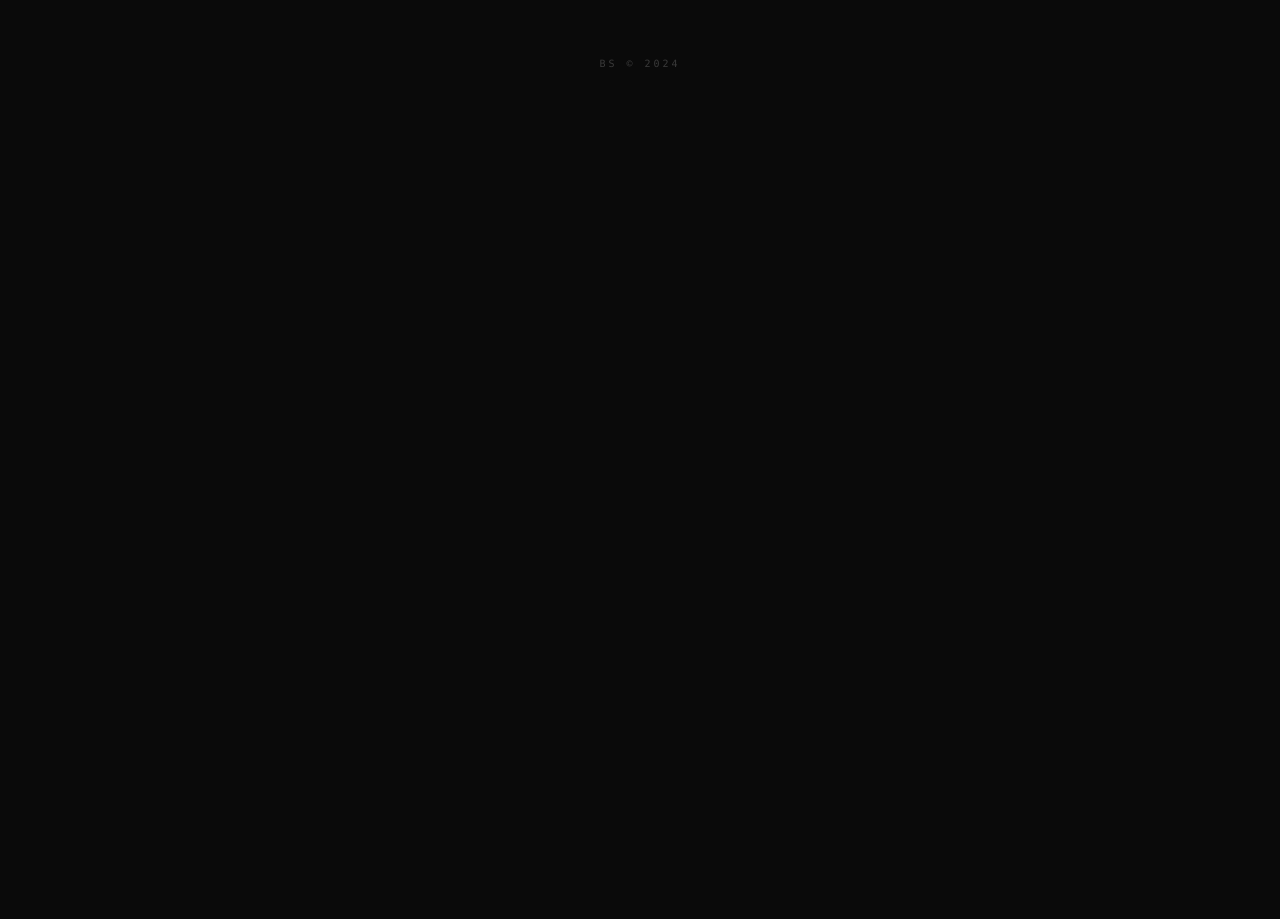
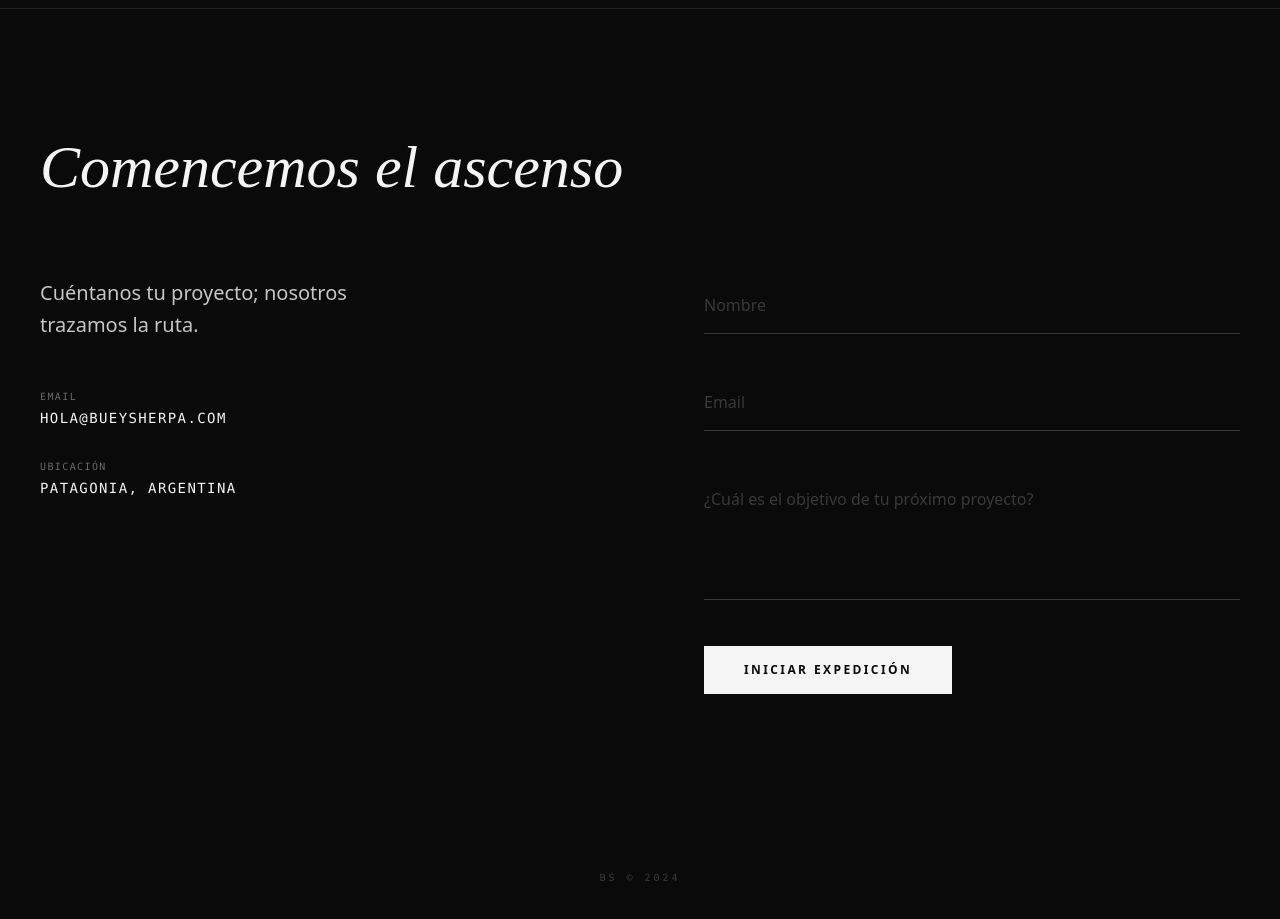
Before and after one commit to miguelsaenzbrand/buey-sherpa, a Next.js app: page / in a window 1280 px wide. Shown: the part 2620-3539 px from the top of the page. Before the commit the page ends 2739 px from the top, so only its background shows below. Built offline with nearby package versions, Linux system fonts and the light colour scheme; no server answers.

Commit message:
Backend: Implement contact form with Resend and Server Actions

```diff
--- a/package.json
+++ b/package.json
@@ -13,7 +13,8 @@
     "lucide-react": "^1.14.0",
     "next": "16.2.4",
     "react": "19.2.4",
-    "react-dom": "19.2.4"
+    "react-dom": "19.2.4",
+    "resend": "^6.12.3"
   },
   "devDependencies": {
     "@tailwindcss/postcss": "^4",
--- /dev/null
+++ b/src/app/actions.ts
@@ -0,0 +1,39 @@
+"use server";
+
+import { Resend } from 'resend';
+
+const resend = new Resend(process.env.RESEND_API_KEY);
+
+export async function sendEmail(formData: FormData) {
+  const name = formData.get('name') as string;
+  const email = formData.get('email') as string;
+  const message = formData.get('message') as string;
+
+  if (!name || !email || !message) {
+    return { error: 'Por favor, completa todos los campos.' };
+  }
+
+  try {
+    const { data, error } = await resend.emails.send({
+      from: 'Buey Sherpa <onboarding@resend.dev>', // Initial testing domain
+      to: ['hola@bueysherpa.com'],
+      subject: `Nueva expedición: ${name}`,
+      replyTo: email,
+      html: `
+        <h2>Nuevo mensaje de contacto</h2>
+        <p><strong>Nombre:</strong> ${name}</p>
+        <p><strong>Email:</strong> ${email}</p>
+        <p><strong>Mensaje:</strong></p>
+        <p>${message.replace(/\n/g, '<br>')}</p>
+      `,
+    });
+
+    if (error) {
+      return { error: 'Error de Resend: ' + error.message };
+    }
+
+    return { success: true };
+  } catch (err) {
+    return { error: 'Error inesperado al enviar el correo.' };
+  }
+}
--- a/src/app/globals.css
+++ b/src/app/globals.css
@@ -4,6 +4,7 @@
   --color-buey-dark: #0A0A0A;
   --color-buey-white: #F5F5F5;
   --color-buey-orange: #FF4F00;
+  --font-serif: "Times New Roman", Georgia, serif;
 }
 
 body {
--- a/src/app/page.tsx
+++ b/src/app/page.tsx
@@ -1,14 +1,30 @@
 "use client";
 
 import { motion } from "framer-motion";
+import { useState, useTransition } from "react";
+import { sendEmail } from "./actions";
 
 export default function Home() {
+  const [status, setStatus] = useState<{ success?: boolean; error?: string } | null>(null);
+  const [isPending, startTransition] = useTransition();
+
   const cumbres = [
     { id: "01", title: "MARKETING", desc: "ESTRATEGIA INTEGRAL" },
     { id: "02", title: "PRODUCCIÓN AUDIOVISUAL", desc: "NARRATIVA VISUAL" },
     { id: "03", title: "DESARROLLO WEB", desc: "ARQUITECTURA DIGITAL" },
     { id: "04", title: "MARKETING DIGITAL TÉCNICO", desc: "SEO / SEM" },
   ];
+
+  async function handleSubmit(formData: FormData) {
+    setStatus(null);
+    startTransition(async () => {
+      const result = await sendEmail(formData);
+      setStatus(result);
+      if (result.success) {
+        (document.getElementById("contact-form") as HTMLFormElement).reset();
+      }
+    });
+  }
 
   return (
     <main className="min-h-screen bg-buey-dark text-buey-white flex flex-col items-center selection:bg-buey-orange selection:text-buey-dark overflow-x-hidden font-sans">
@@ -102,6 +118,106 @@ export default function Home() {
         </motion.div>
       </section>
 
+      {/* CONTACT Section */}
+      <section className="w-full border-t border-buey-white/10 py-32 px-10 bg-buey-dark">
+        <div className="max-w-7xl mx-auto">
+          <motion.h2
+            initial={{ opacity: 0, y: 20 }}
+            whileInView={{ opacity: 1, y: 0 }}
+            transition={{ duration: 0.8 }}
+            viewport={{ once: true }}
+            className="text-4xl md:text-6xl font-serif italic font-light mb-20"
+          >
+            Comencemos el ascenso
+          </motion.h2>
+
+          <div className="grid grid-cols-1 md:grid-cols-2 gap-16 md:gap-32">
+            {/* Lado Izquierdo */}
+            <motion.div
+              initial={{ opacity: 0, x: -20 }}
+              whileInView={{ opacity: 1, x: 0 }}
+              transition={{ duration: 0.8, delay: 0.2 }}
+              viewport={{ once: true }}
+              className="space-y-12"
+            >
+              <div className="space-y-6">
+                <p className="text-lg md:text-xl font-light leading-relaxed text-buey-white/80 max-w-sm">
+                  Cuéntanos tu proyecto; nosotros trazamos la ruta.
+                </p>
+              </div>
+
+              <div className="space-y-4 font-mono text-sm tracking-widest uppercase">
+                <div className="space-y-1">
+                  <span className="opacity-40 block text-[10px]">Email</span>
+                  <a href="mailto:hola@bueysherpa.com" className="hover:text-buey-orange transition-colors">
+                    hola@bueysherpa.com
+                  </a>
+                </div>
+                <div className="space-y-1 pt-4">
+                  <span className="opacity-40 block text-[10px]">Ubicación</span>
+                  <p>Patagonia, Argentina</p>
+                </div>
+              </div>
+            </motion.div>
+
+            {/* Lado Derecho - Formulario */}
+            <motion.div
+              initial={{ opacity: 0, x: 20 }}
+              whileInView={{ opacity: 1, x: 0 }}
+              transition={{ duration: 0.8, delay: 0.4 }}
+              viewport={{ once: true }}
+            >
+              <form id="contact-form" action={handleSubmit} className="space-y-10">
+                <div className="space-y-1 relative">
+                  <input
+                    name="name"
+                    type="text"
+                    placeholder="Nombre"
+                    required
+                    className="w-full bg-transparent border-b border-buey-white/20 py-4 outline-none focus:border-buey-orange transition-colors placeholder:text-buey-white/20"
+                  />
+                </div>
+                <div className="space-y-1 relative">
+                  <input
+                    name="email"
+                    type="email"
+                    placeholder="Email"
+                    required
+                    className="w-full bg-transparent border-b border-buey-white/20 py-4 outline-none focus:border-buey-orange transition-colors placeholder:text-buey-white/20"
+                  />
+                </div>
+                <div className="space-y-1 relative">
+                  <textarea
+                    name="message"
+                    rows={4}
+                    placeholder="¿Cuál es el objetivo de tu próximo proyecto?"
+                    required
+                    className="w-full bg-transparent border-b border-buey-white/20 py-4 outline-none focus:border-buey-orange transition-colors placeholder:text-buey-white/20 resize-none"
+                  ></textarea>
+                </div>
+
+                <div className="flex flex-col gap-4">
+                  <button
+                    type="submit"
+                    disabled={isPending}
+                    className="w-fit bg-buey-white text-buey-dark px-10 py-4 uppercase tracking-[0.2em] text-xs font-bold hover:bg-buey-orange hover:text-buey-dark transition-all duration-300 disabled:opacity-50 disabled:cursor-not-allowed"
+                  >
+                    {isPending ? "Enviando..." : "Iniciar expedición"}
+                  </button>
+
+                  {status?.success && (
+                    <p className="text-buey-orange text-sm font-mono tracking-wider">¡Mensaje enviado con éxito! Nos pondremos en contacto pronto.</p>
+                  )}
+                  {status?.error && (
+                    <p className="text-red-500 text-sm font-mono tracking-wider">{status.error}</p>
+                  )}
+                </div>
+              </form>
+            </motion.div>
+          </div>
+        </div>
+      </section>
+
       {/* Footer Minimalista */}
       <footer className="w-full p-12 mt-auto flex justify-center">
         <div className="font-mono text-[10px] tracking-[0.3em] opacity-20 uppercase">
```
Also changed, not shown: 2 other files (tests, documents, lock files or other folders).
